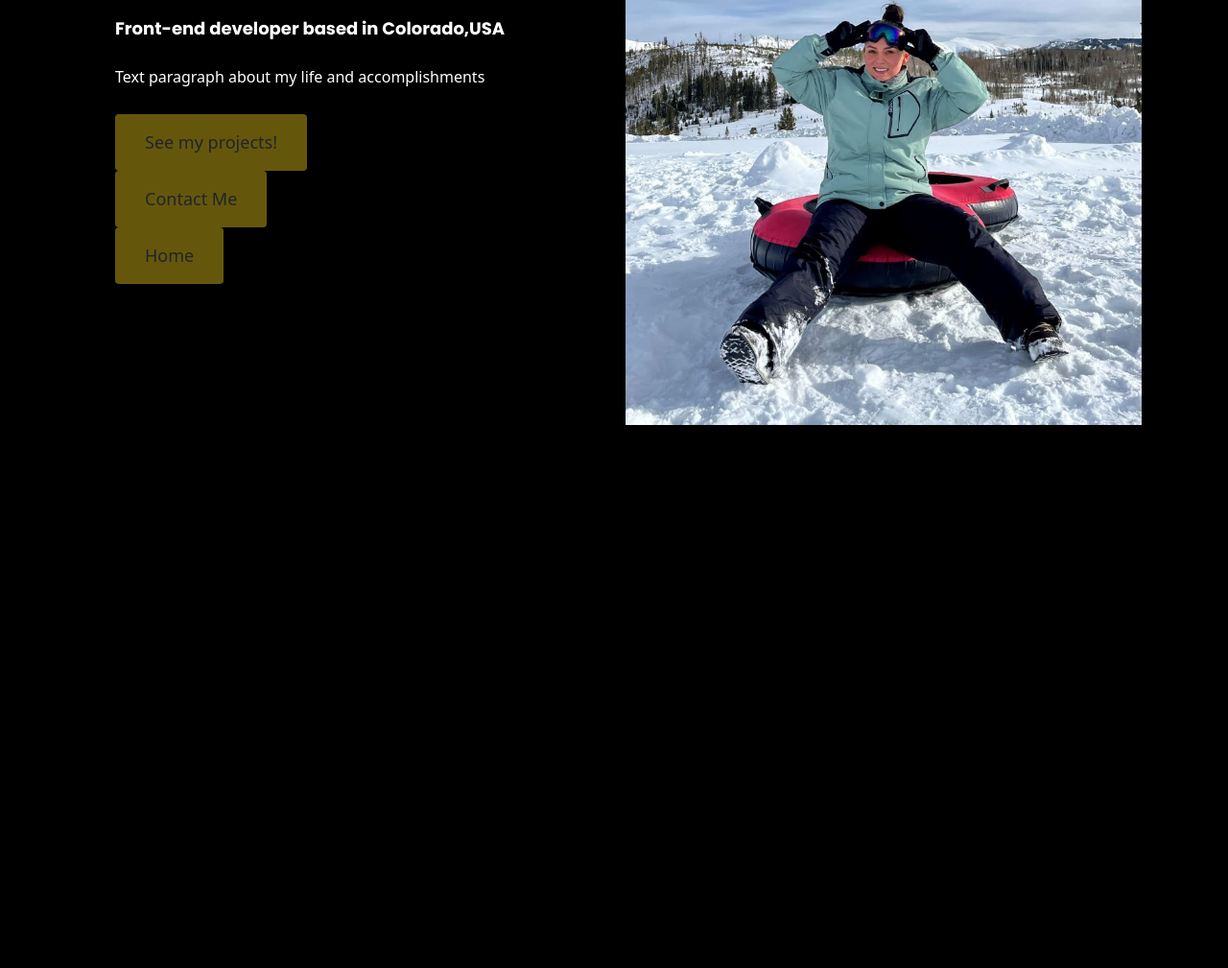
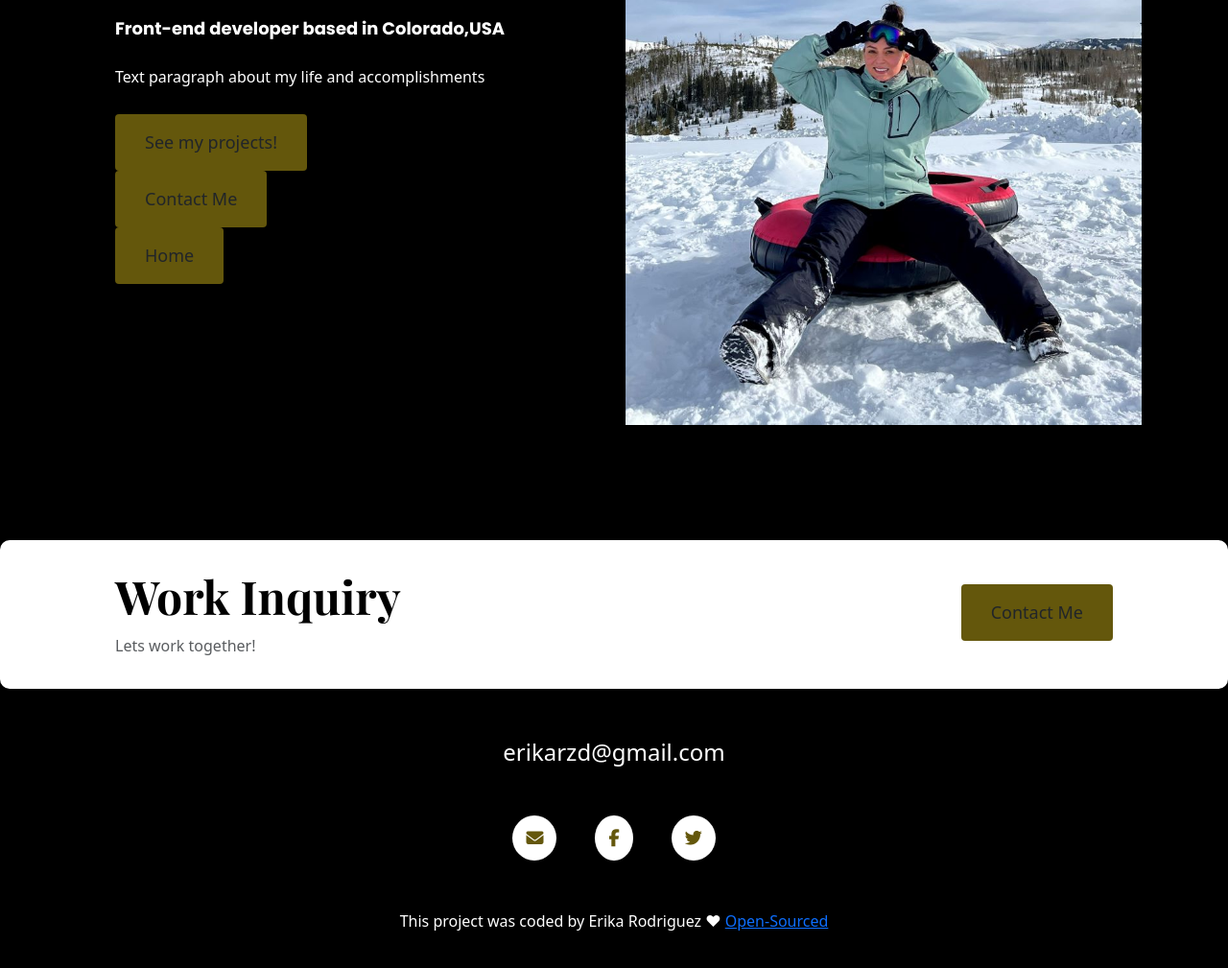
Before and after one commit to erika91mtz/Main-Portfolio-23, a plain HTML site: page about.html in a window 1280 px wide. Shown: the part 417-1426 px from the top of the page at 96% size. Before the commit the page ends 920 px from the top, so only its background shows below. Drawn offline with nearby package versions, Linux system fonts and the light colour scheme.

Commit message:
added footer to all pages

```diff
--- a/about.html
+++ b/about.html
@@ -83,5 +83,50 @@
         </div>
       </div>
     </div>
+    <footer>
+      <div
+        class="contact-box d-flex justify-content-between mb-5 d-none d-md-flex"
+      >
+        <div>
+          <h3>Work Inquiry</h3>
+          <p class="text-muted">Lets work together!</p>
+        </div>
+        <div>
+          <a
+            href="contact.html"
+            class="btn btn-branding mt-3"
+            title="Contact Erika"
+            >Contact Me</a
+          >
+        </div>
+      </div>
+      <div class="d-flex justify-content-center mb-5">
+        <a
+          href="mailto:erikagusto19@gmail.com"
+          class="email-link"
+          title="Email Erika"
+          >erikarzd@gmail.com</a
+        >
+      </div>
+      <div class="social-links d-flex justify-content-center mb-5">
+        <a href="https://www.gmail.com" target="_blank" title="Gmail"
+          ><i class="fa-solid fa-envelope"></i
+        ></a>
+        <a href="https://www.facebook.com" target="_blank" title="Facebook"
+          ><i class="fa-brands fa-facebook-f"></i
+        ></a>
+        <a href="https://www.twitter.com" target="_blank" title="Twitter"
+          ><i class="fa-brands fa-twitter"></i
+        ></a>
+      </div>
+      <p class="text-center mt-5">
+        This project was coded by Erika Rodriguez ♥
+        <a
+          href="https://github.com/erika91mtz/Main-Portfolio-23"
+          target="_blank"
+          >Open-Sourced</a
+        >
+      </p>
+    </footer>
   </body>
 </html>
```
Also changed, not shown: contact.html (+45 -0 lines), work.html (+45 -0 lines).
